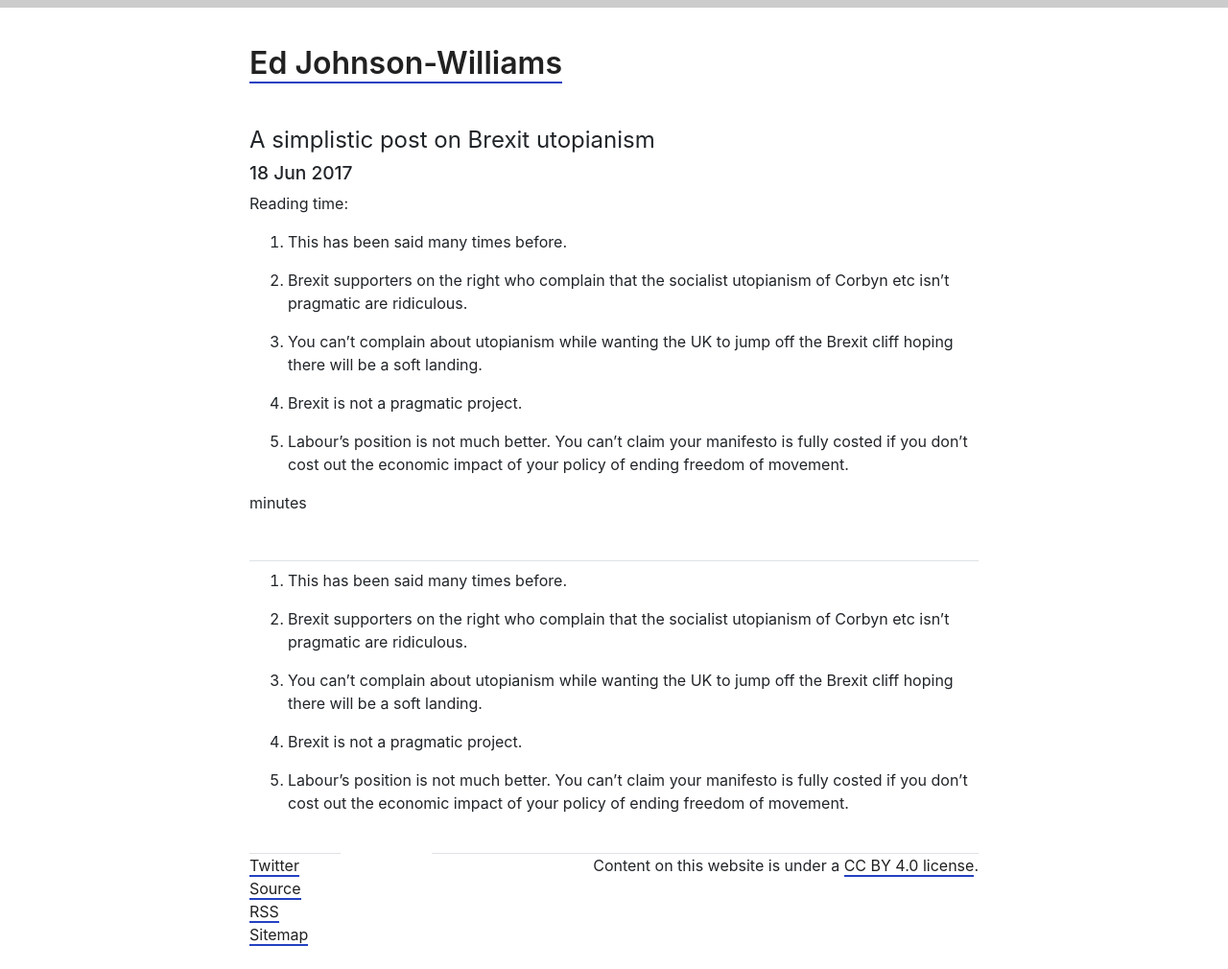
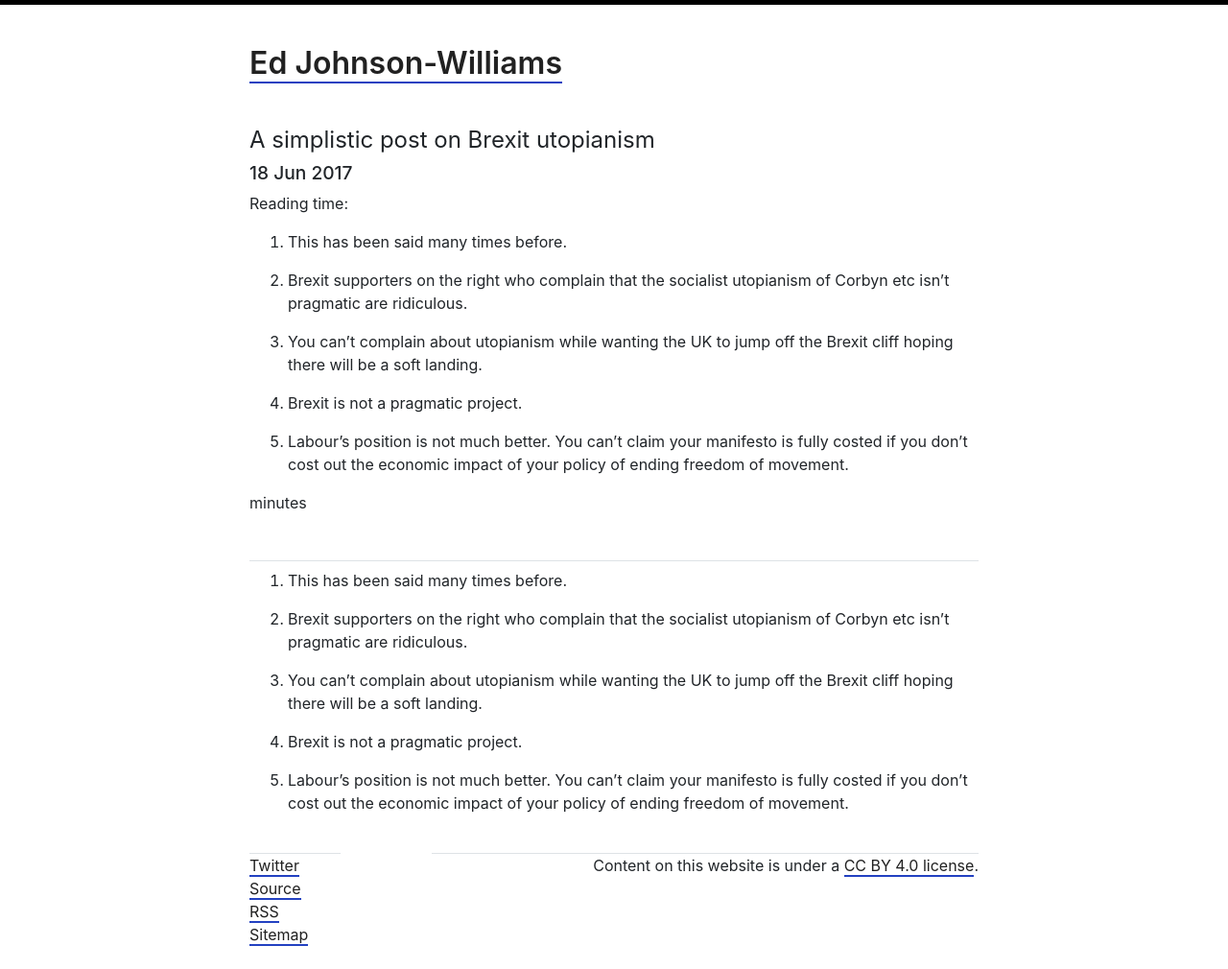
Before and after one commit to edjw/edjw.github.io, a Jekyll site: the page built from _posts/2017-06-18-a-simplistic-post-on-brexit-utopianism.md, in a window 1280 px wide. Shown: the whole page at 96% size. Built offline with Jekyll 4.4.1, drawn with Linux system fonts in a browser that asks for light colours.

Commit message:
reducing height scrollbar indicator

```diff
--- a/css/main.css
+++ b/css/main.css
@@ -63,17 +63,16 @@ pre.highlight {
     z-index: 1;
     width: 100%;
     left: 0;
-    background-color: #f1f1f1;
   }
 
   .progress-container {
     width: 100%;
-    height: 8px;
-    background: #ccc;
+    height: 5px;
+    background: #000;
   }
 
   .progress-bar {
-    height: 8px;
+    height: 5px;
     background: #2341C1;
     width: 0%;
   }
```
